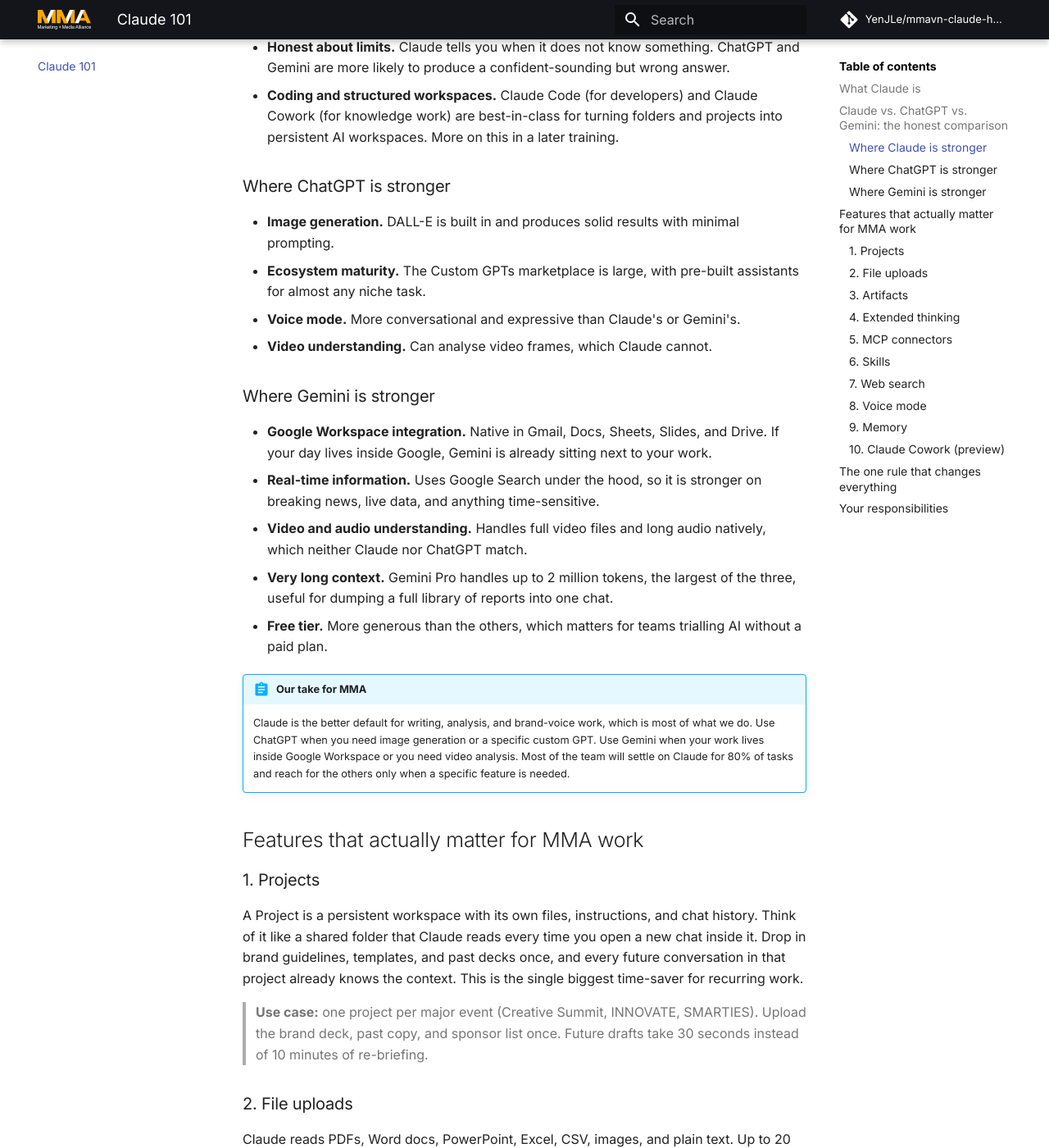
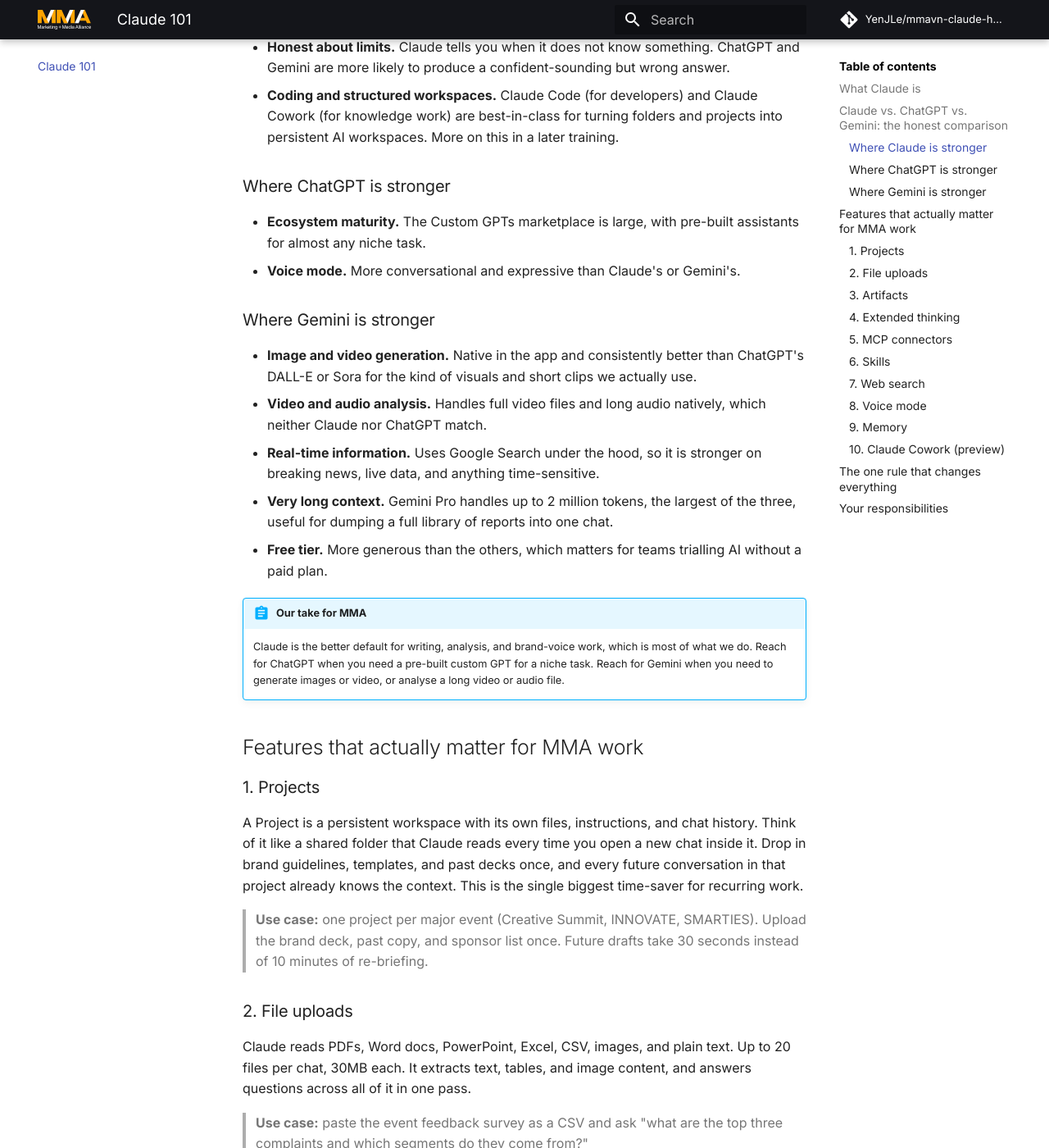
Before and after one commit to YenJLe/mmavn-claude-handbook, an MkDocs documentation site: the page built from docs/claude-101.md, in a window 1280 px wide and 1400 px high, scrolled down 851 px. Shown: the whole window at 82% size. Built offline with MkDocs 1.6.1 and Material for MkDocs 9.7.7, drawn with Linux system fonts in a browser that asks for light colours; comment, search, counter and statistics services are not loaded.

Commit message:
Move image and video generation to Gemini's strengths; tighten MMA take
- Remove DALL-E and video-understanding bullets from ChatGPT (Gemini is
  the better tool for both in our workflow)
- Replace Google Workspace bullet with image and video generation in the
  Gemini section; rename video bullet to analysis to avoid overlap
- Rewrite 'Our take' callout: Claude by default, ChatGPT for custom GPTs,
  Gemini for image/video generation and long video/audio analysis; drop
  the '80% of tasks' line

```diff
--- a/docs/claude-101.md
+++ b/docs/claude-101.md
@@ -20,21 +20,19 @@
 
 ### Where ChatGPT is stronger
 
-- **Image generation.** DALL-E is built in and produces solid results with minimal prompting.
 - **Ecosystem maturity.** The Custom GPTs marketplace is large, with pre-built assistants for almost any niche task.
 - **Voice mode.** More conversational and expressive than Claude's or Gemini's.
-- **Video understanding.** Can analyse video frames, which Claude cannot.
 
 ### Where Gemini is stronger
 
-- **Google Workspace integration.** Native in Gmail, Docs, Sheets, Slides, and Drive. If your day lives inside Google, Gemini is already sitting next to your work.
+- **Image and video generation.** Native in the app and consistently better than ChatGPT's DALL-E or Sora for the kind of visuals and short clips we actually use.
+- **Video and audio analysis.** Handles full video files and long audio natively, which neither Claude nor ChatGPT match.
 - **Real-time information.** Uses Google Search under the hood, so it is stronger on breaking news, live data, and anything time-sensitive.
-- **Video and audio understanding.** Handles full video files and long audio natively, which neither Claude nor ChatGPT match.
 - **Very long context.** Gemini Pro handles up to 2 million tokens, the largest of the three, useful for dumping a full library of reports into one chat.
 - **Free tier.** More generous than the others, which matters for teams trialling AI without a paid plan.
 
 !!! abstract "Our take for MMA"
-    Claude is the better default for writing, analysis, and brand-voice work, which is most of what we do. Use ChatGPT when you need image generation or a specific custom GPT. Use Gemini when your work lives inside Google Workspace or you need video analysis. Most of the team will settle on Claude for 80% of tasks and reach for the others only when a specific feature is needed.
+    Claude is the better default for writing, analysis, and brand-voice work, which is most of what we do. Reach for ChatGPT when you need a pre-built custom GPT for a niche task. Reach for Gemini when you need to generate images or video, or analyse a long video or audio file.
 
 ## Features that actually matter for MMA work
 
```
